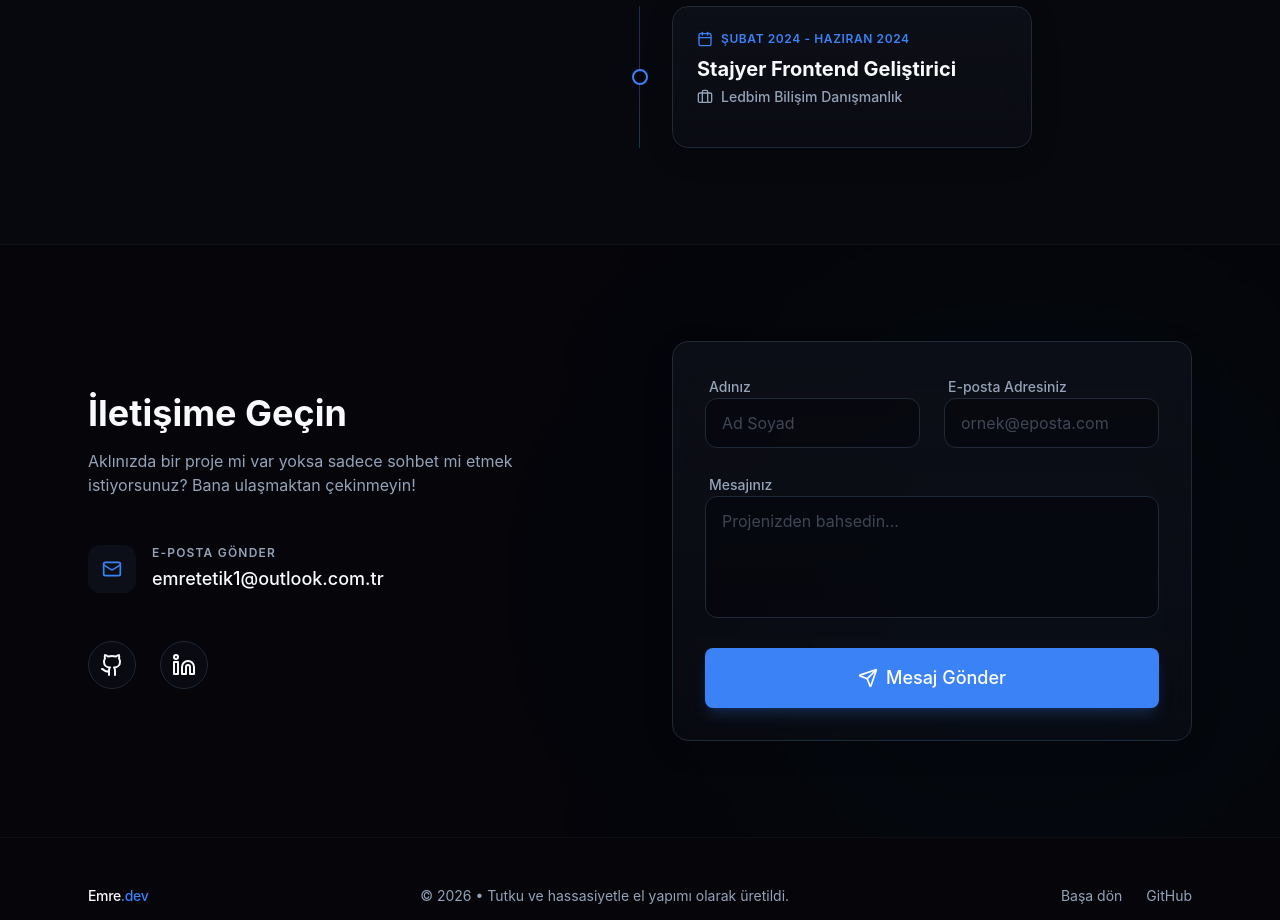
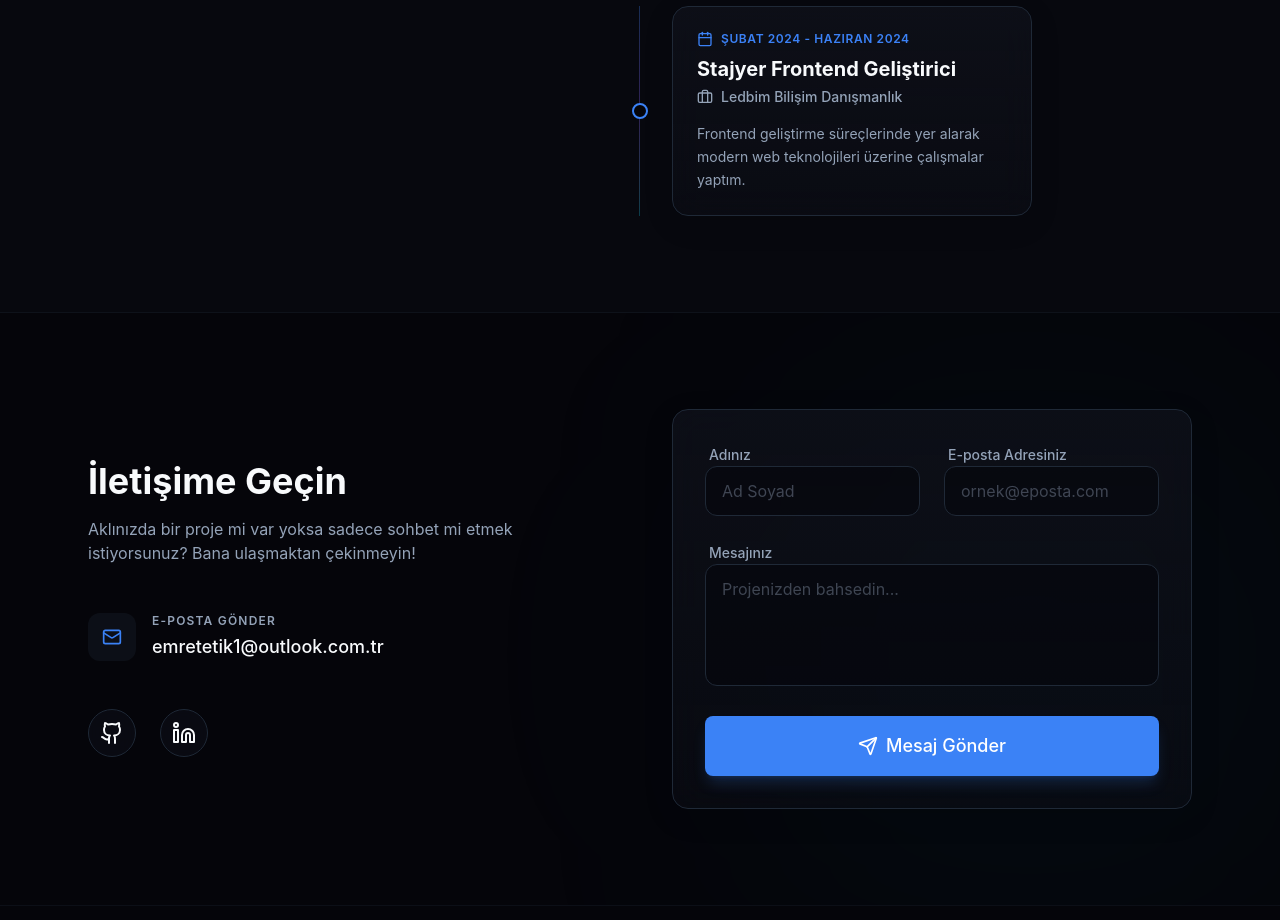
Before and after one commit to Emretetik0/portfolio, a React app: page / in a window 1280 px wide. Shown: the part 3480-4400 px from the top of the page. Built offline with nearby package versions, Linux system fonts and the light colour scheme; the HTML template or start-up script is replaced by a standard one.

Commit message:
Fix build error: handle optional description in Experience section

```diff
--- a/src/data/experience.ts
+++ b/src/data/experience.ts
@@ -4,5 +4,6 @@ export const experiences = [
     role: "Stajyer Frontend Geliştirici",
     company: "Ledbim Bilişim Danışmanlık",
     period: "Şubat 2024 - Haziran 2024",
+    description: "Frontend geliştirme süreçlerinde yer alarak modern web teknolojileri üzerine çalışmalar yaptım.",
   },
 ];
--- a/src/sections/Experience.tsx
+++ b/src/sections/Experience.tsx
@@ -4,7 +4,17 @@ import { experiences } from '../data/experience';
 import { Card } from '../components/Card';
 import { Calendar, Briefcase } from 'lucide-react';
 
+interface ExperienceItem {
+  id: number;
+  role: string;
+  company: string;
+  period: string;
+  description?: string;
+}
+
 export const Experience = () => {
+  const experienceData = experiences as ExperienceItem[];
+
   return (
     <section id="experience" className="py-24 relative z-10 bg-surface/30 border-y border-surface-border/30">
       <div className="container mx-auto px-6 max-w-4xl">
@@ -18,7 +28,7 @@ export const Experience = () => {
           <div className="absolute left-0 md:left-1/2 md:-translate-x-px top-0 bottom-0 w-px bg-gradient-to-b from-primary via-secondary to-accent opacity-30" />
 
           <div className="space-y-12">
-            {experiences.map((exp, idx) => (
+            {experienceData.map((exp, idx) => (
               <motion.div
                 key={exp.id}
                 initial={{ opacity: 0, x: idx % 2 === 0 ? -50 : 50 }}
@@ -46,9 +56,11 @@ export const Experience = () => {
                       <span className="text-sm font-medium">{exp.company}</span>
                     </div>
 
-                    <p className="text-text-muted leading-relaxed text-sm">
-                      {exp.description}
-                    </p>
+                    {exp.description && (
+                      <p className="text-text-muted leading-relaxed text-sm">
+                        {exp.description}
+                      </p>
+                    )}
                   </Card>
                 </div>
               </motion.div>
```
